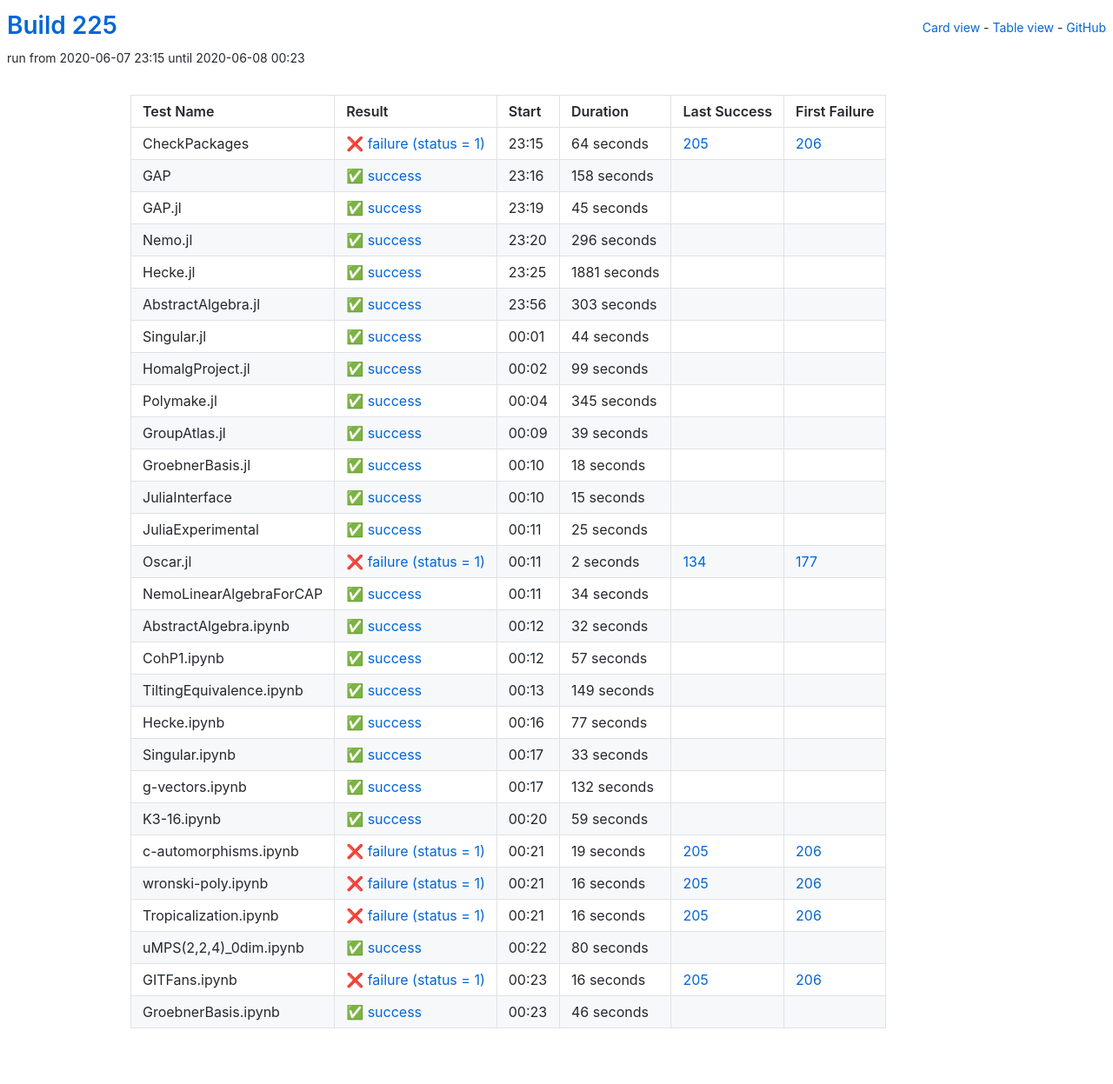
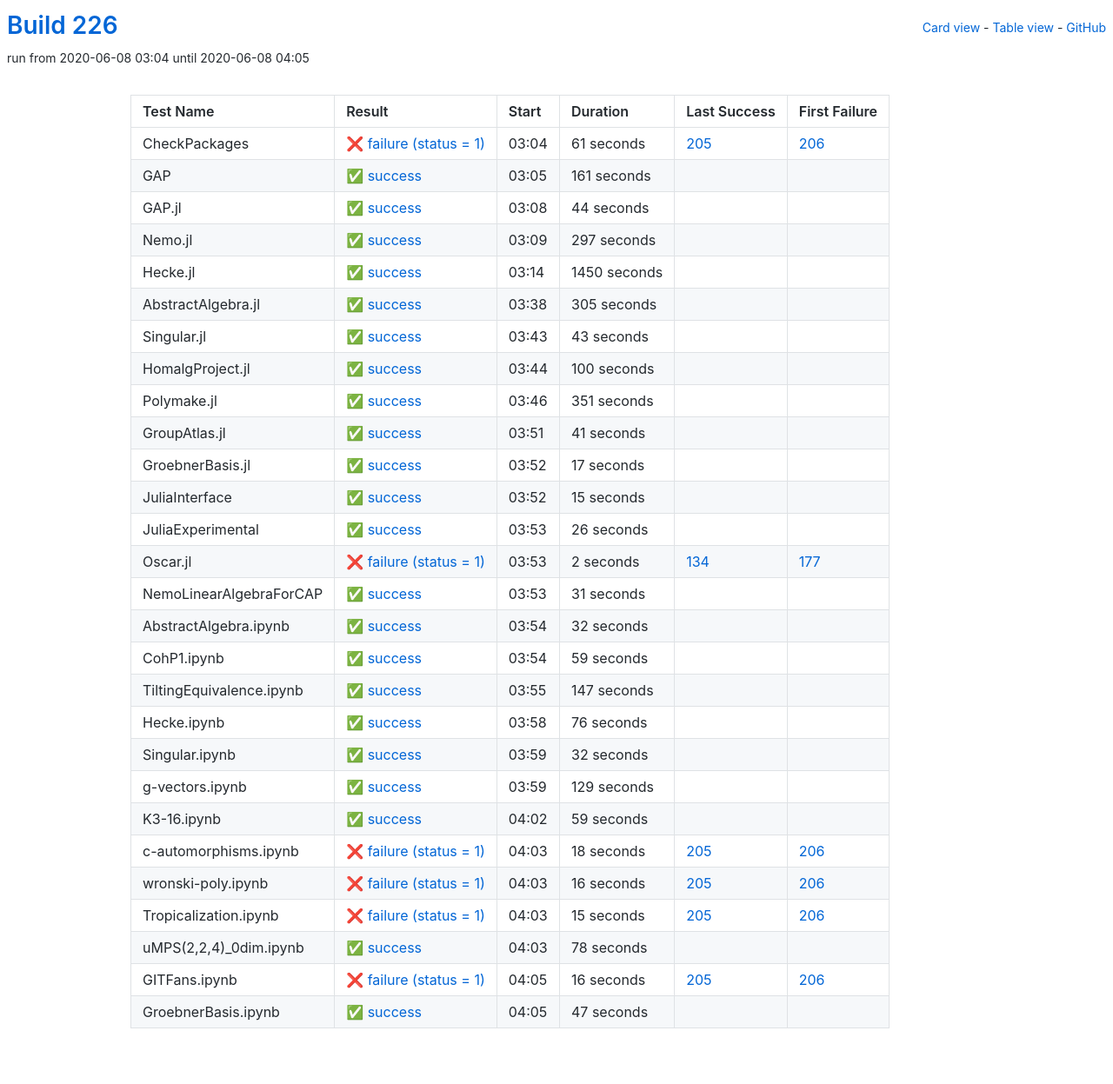
Before and after one commit to oscar-system/oscar-ci-status-stable, a Jekyll site: the page built from table.html, in a window 1280 px wide. Shown: the whole page at 87% size. Built offline with Jekyll 4.4.1, drawn with Linux system fonts in a browser that asks for light colours.

Commit message:
Build 226

```diff
--- a/_data/ci.yml
+++ b/_data/ci.yml
@@ -1,137 +1,137 @@
-build: 225
-build_url: https://oscarci.mathematik.uni-kl.de/job/oscar-stable/225/
+build: 226
+build_url: https://oscarci.mathematik.uni-kl.de/job/oscar-stable/226/
 job: oscar-stable
 tests:
-- duration: 64
+- duration: 61
   exitcode: 1
   first_failure: 206
   first_failure_url: https://oscarci.mathematik.uni-kl.de/job/oscar-stable/206/
   id: checkpackages
   last_success: 205
   last_success_url: https://oscarci.mathematik.uni-kl.de/job/oscar-stable/205/
-  log: https://oscarci.mathematik.uni-kl.de/job/oscar-stable/225/artifact/logs/build-225/CheckPackages.log
+  log: https://oscarci.mathematik.uni-kl.de/job/oscar-stable/226/artifact/logs/build-226/CheckPackages.log
   name: CheckPackages
-  start: 2020-06-07 23:15
+  start: 2020-06-08 03:04
   status: failure
   success: false
-- duration: 158
+- duration: 161
   exitcode: 0
   first_failure: false
   first_failure_url: null
   id: gap
   last_success: false
   last_success_url: null
-  log: https://oscarci.mathematik.uni-kl.de/job/oscar-stable/225/artifact/logs/build-225/GAP.log
+  log: https://oscarci.mathematik.uni-kl.de/job/oscar-stable/226/artifact/logs/build-226/GAP.log
   name: GAP
-  start: 2020-06-07 23:16
+  start: 2020-06-08 03:05
   status: success
   success: true
-- duration: 45
+- duration: 44
   exitcode: 0
   first_failure: false
   first_failure_url: null
   id: gap-jl
   last_success: false
   last_success_url: null
-  log: https://oscarci.mathematik.uni-kl.de/job/oscar-stable/225/artifact/logs/build-225/GAP.jl.log
+  log: https://oscarci.mathematik.uni-kl.de/job/oscar-stable/226/artifact/logs/build-226/GAP.jl.log
   name: GAP.jl
-  start: 2020-06-07 23:19
+  start: 2020-06-08 03:08
   status: success
   success: true
-- duration: 296
+- duration: 297
   exitcode: 0
   first_failure: false
   first_failure_url: null
   id: nemo-jl
   last_success: false
   last_success_url: null
-  log: https://oscarci.mathematik.uni-kl.de/job/oscar-stable/225/artifact/logs/build-225/Nemo.jl.log
+  log: https://oscarci.mathematik.uni-kl.de/job/oscar-stable/226/artifact/logs/build-226/Nemo.jl.log
   name: Nemo.jl
-  start: 2020-06-07 23:20
+  start: 2020-06-08 03:09
   status: success
   success: true
-- duration: 1881
+- duration: 1450
   exitcode: 0
   first_failure: false
   first_failure_url: null
   id: hecke-jl
   last_success: false
   last_success_url: null
-  log: https://oscarci.mathematik.uni-kl.de/job/oscar-stable/225/artifact/logs/build-225/Hecke.jl.log
+  log: https://oscarci.mathematik.uni-kl.de/job/oscar-stable/226/artifact/logs/build-226/Hecke.jl.log
   name: Hecke.jl
-  start: 2020-06-07 23:25
+  start: 2020-06-08 03:14
   status: success
   success: true
-- duration: 303
+- duration: 305
   exitcode: 0
   first_failure: false
   first_failure_url: null
   id: abstractalgebra-jl
   last_success: false
   last_success_url: null
-  log: https://oscarci.mathematik.uni-kl.de/job/oscar-stable/225/artifact/logs/build-225/AbstractAlgebra.jl.log
+  log: https://oscarci.mathematik.uni-kl.de/job/oscar-stable/226/artifact/logs/build-226/AbstractAlgebra.jl.log
   name: AbstractAlgebra.jl
-  start: 2020-06-07 23:56
+  start: 2020-06-08 03:38
   status: success
   success: true
-- duration: 44
+- duration: 43
   exitcode: 0
   first_failure: false
   first_failure_url: null
   id: singular-jl
   last_success: false
   last_success_url: null
-  log: https://oscarci.mathematik.uni-kl.de/job/oscar-stable/225/artifact/logs/build-225/Singular.jl.log
+  log: https://oscarci.mathematik.uni-kl.de/job/oscar-stable/226/artifact/logs/build-226/Singular.jl.log
   name: Singular.jl
-  start: 2020-06-08 00:01
+  start: 2020-06-08 03:43
   status: success
   success: true
-- duration: 99
+- duration: 100
   exitcode: 0
   first_failure: false
   first_failure_url: null
   id: homalgproject-jl
   last_success: false
   last_success_url: null
-  log: https://oscarci.mathematik.uni-kl.de/job/oscar-stable/225/artifact/logs/build-225/HomalgProject.jl.log
+  log: https://oscarci.mathematik.uni-kl.de/job/oscar-stable/226/artifact/logs/build-226/HomalgProject.jl.log
   name: HomalgProject.jl
-  start: 2020-06-08 00:02
+  start: 2020-06-08 03:44
   status: success
   success: true
-- duration: 345
+- duration: 351
   exitcode: 0
   first_failure: false
   first_failure_url: null
   id: polymake-jl
   last_success: false
   last_success_url: null
-  log: https://oscarci.mathematik.uni-kl.de/job/oscar-stable/225/artifact/logs/build-225/Polymake.jl.log
+  log: https://oscarci.mathematik.uni-kl.de/job/oscar-stable/226/artifact/logs/build-226/Polymake.jl.log
   name: Polymake.jl
-  start: 2020-06-08 00:04
+  start: 2020-06-08 03:46
   status: success
   success: true
-- duration: 39
+- duration: 41
   exitcode: 0
   first_failure: false
   first_failure_url: null
   id: groupatlas-jl
   last_success: false
   last_success_url: null
-  log: https://oscarci.mathematik.uni-kl.de/job/oscar-stable/225/artifact/logs/build-225/GroupAtlas.jl.log
+  log: https://oscarci.mathematik.uni-kl.de/job/oscar-stable/226/artifact/logs/build-226/GroupAtlas.jl.log
   name: GroupAtlas.jl
-  start: 2020-06-08 00:09
+  start: 2020-06-08 03:51
   status: success
   success: true
-- duration: 18
+- duration: 17
   exitcode: 0
   first_failure: false
   first_failure_url: null
   id: groebnerbasis-jl
   last_success: false
   last_success_url: null
-  log: https://oscarci.mathematik.uni-kl.de/job/oscar-stable/225/artifact/logs/build-225/GroebnerBasis.jl.log
+  log: https://oscarci.mathematik.uni-kl.de/job/oscar-stable/226/artifact/logs/build-226/GroebnerBasis.jl.log
   name: GroebnerBasis.jl
-  start: 2020-06-08 00:10
+  start: 2020-06-08 03:52
   status: success
   success: true
 - duration: 15
@@ -141,21 +141,21 @@ tests:
   id: juliainterface
   last_success: false
   last_success_url: null
-  log: https://oscarci.mathematik.uni-kl.de/job/oscar-stable/225/artifact/logs/build-225/JuliaInterface.log
+  log: https://oscarci.mathematik.uni-kl.de/job/oscar-stable/226/artifact/logs/build-226/JuliaInterface.log
   name: JuliaInterface
-  start: 2020-06-08 00:10
+  start: 2020-06-08 03:52
   status: success
   success: true
-- duration: 25
+- duration: 26
   exitcode: 0
   first_failure: false
   first_failure_url: null
   id: juliaexperimental
   last_success: false
   last_success_url: null
-  log: https://oscarci.mathematik.uni-kl.de/job/oscar-stable/225/artifact/logs/build-225/JuliaExperimental.log
+  log: https://oscarci.mathematik.uni-kl.de/job/oscar-stable/226/artifact/logs/build-226/JuliaExperimental.log
   name: JuliaExperimental
-  start: 2020-06-08 00:11
+  start: 2020-06-08 03:53
   status: success
   success: true
 - duration: 2
@@ -165,21 +165,21 @@ tests:
   id: oscar-jl
   last_success: 134
   last_success_url: https://oscarci.mathematik.uni-kl.de/job/oscar-stable/134/
-  log: https://oscarci.mathematik.uni-kl.de/job/oscar-stable/225/artifact/logs/build-225/Oscar.jl.log
+  log: https://oscarci.mathematik.uni-kl.de/job/oscar-stable/226/artifact/logs/build-226/Oscar.jl.log
   name: Oscar.jl
-  start: 2020-06-08 00:11
+  start: 2020-06-08 03:53
   status: failure
   success: false
-- duration: 34
+- duration: 31
   exitcode: 0
   first_failure: false
   first_failure_url: null
   id: nemolinearalgebraforcap
   last_success: false
   last_success_url: null
-  log: https://oscarci.mathematik.uni-kl.de/job/oscar-stable/225/artifact/logs/build-225/NemoLinearAlgebraForCAP.log
+  log: https://oscarci.mathematik.uni-kl.de/job/oscar-stable/226/artifact/logs/build-226/NemoLinearAlgebraForCAP.log
   name: NemoLinearAlgebraForCAP
-  start: 2020-06-08 00:11
+  start: 2020-06-08 03:53
   status: success
   success: true
 - duration: 32
@@ -189,69 +189,69 @@ tests:
   id: abstractalgebra-ipynb
   last_success: false
   last_success_url: null
-  log: https://oscarci.mathematik.uni-kl.de/job/oscar-stable/225/artifact/logs/build-225/AbstractAlgebra.ipynb.log
+  log: https://oscarci.mathematik.uni-kl.de/job/oscar-stable/226/artifact/logs/build-226/AbstractAlgebra.ipynb.log
   name: AbstractAlgebra.ipynb
-  start: 2020-06-08 00:12
+  start: 2020-06-08 03:54
   status: success
   success: true
-- duration: 57
+- duration: 59
   exitcode: 0
   first_failure: false
   first_failure_url: null
   id: cohp1-ipynb
   last_success: false
   last_success_url: null
-  log: https://oscarci.mathematik.uni-kl.de/job/oscar-stable/225/artifact/logs/build-225/CohP1.ipynb.log
+  log: https://oscarci.mathematik.uni-kl.de/job/oscar-stable/226/artifact/logs/build-226/CohP1.ipynb.log
   name: CohP1.ipynb
-  start: 2020-06-08 00:12
+  start: 2020-06-08 03:54
   status: success
   success: true
-- duration: 149
+- duration: 147
   exitcode: 0
   first_failure: false
   first_failure_url: null
   id: tiltingequivalence-ipynb
   last_success: false
   last_success_url: null
-  log: https://oscarci.mathematik.uni-kl.de/job/oscar-stable/225/artifact/logs/build-225/TiltingEquivalence.ipynb.log
+  log: https://oscarci.mathematik.uni-kl.de/job/oscar-stable/226/artifact/logs/build-226/TiltingEquivalence.ipynb.log
   name: TiltingEquivalence.ipynb
-  start: 2020-06-08 00:13
+  start: 2020-06-08 03:55
   status: success
   success: true
-- duration: 77
+- duration: 76
   exitcode: 0
   first_failure: false
   first_failure_url: null
   id: hecke-ipynb
   last_success: false
   last_success_url: null
-  log: https://oscarci.mathematik.uni-kl.de/job/oscar-stable/225/artifact/logs/build-225/Hecke.ipynb.log
+  log: https://oscarci.mathematik.uni-kl.de/job/oscar-stable/226/artifact/logs/build-226/Hecke.ipynb.log
   name: Hecke.ipynb
-  start: 2020-06-08 00:16
+  start: 2020-06-08 03:58
   status: success
   success: true
-- duration: 33
+- duration: 32
   exitcode: 0
   first_failure: false
   first_failure_url: null
   id: singular-ipynb
   last_success: false
   last_success_url: null
-  log: https://oscarci.mathematik.uni-kl.de/job/oscar-stable/225/artifact/logs/build-225/Singular.ipynb.log
+  log: https://oscarci.mathematik.uni-kl.de/job/oscar-stable/226/artifact/logs/build-226/Singular.ipynb.log
   name: Singular.ipynb
-  start: 2020-06-08 00:17
+  start: 2020-06-08 03:59
   status: success
   success: true
-- duration: 132
+- duration: 129
   exitcode: 0
   first_failure: false
   first_failure_url: null
   id: g-vectors-ipynb
   last_success: false
   last_success_url: null
-  log: https://oscarci.mathematik.uni-kl.de/job/oscar-stable/225/artifact/logs/build-225/g-vectors.ipynb.log
+  log: https://oscarci.mathematik.uni-kl.de/job/oscar-stable/226/artifact/logs/build-226/g-vectors.ipynb.log
   name: g-vectors.ipynb
-  start: 2020-06-08 00:17
+  start: 2020-06-08 03:59
   status: success
   success: true
 - duration: 59
@@ -261,21 +261,21 @@ tests:
   id: k3-16-ipynb
   last_success: false
   last_success_url: null
-  log: https://oscarci.mathematik.uni-kl.de/job/oscar-stable/225/artifact/logs/build-225/K3-16.ipynb.log
+  log: https://oscarci.mathematik.uni-kl.de/job/oscar-stable/226/artifact/logs/build-226/K3-16.ipynb.log
   name: K3-16.ipynb
-  start: 2020-06-08 00:20
+  start: 2020-06-08 04:02
   status: success
   success: true
-- duration: 19
+- duration: 18
   exitcode: 1
   first_failure: 206
   first_failure_url: https://oscarci.mathematik.uni-kl.de/job/oscar-stable/206/
   id: c-automorphisms-ipynb
   last_success: 205
   last_success_url: https://oscarci.mathematik.uni-kl.de/job/oscar-stable/205/
-  log: https://oscarci.mathematik.uni-kl.de/job/oscar-stable/225/artifact/logs/build-225/c-automorphisms.ipynb.log
+  log: https://oscarci.mathematik.uni-kl.de/job/oscar-stable/226/artifact/logs/build-226/c-automorphisms.ipynb.log
   name: c-automorphisms.ipynb
-  start: 2020-06-08 00:21
+  start: 2020-06-08 04:03
   status: failure
   success: false
 - duration: 16
@@ -285,33 +285,33 @@ tests:
   id: wronski-poly-ipynb
   last_success: 205
   last_success_url: https://oscarci.mathematik.uni-kl.de/job/oscar-stable/205/
-  log: https://oscarci.mathematik.uni-kl.de/job/oscar-stable/225/artifact/logs/build-225/wronski-poly.ipynb.log
+  log: https://oscarci.mathematik.uni-kl.de/job/oscar-stable/226/artifact/logs/build-226/wronski-poly.ipynb.log
   name: wronski-poly.ipynb
-  start: 2020-06-08 00:21
+  start: 2020-06-08 04:03
   status: failure
   success: false
-- duration: 16
+- duration: 15
   exitcode: 1
   first_failure: 206
   first_failure_url: https://oscarci.mathematik.uni-kl.de/job/oscar-stable/206/
   id: tropicalization-ipynb
   last_success: 205
   last_success_url: https://oscarci.mathematik.uni-kl.de/job/oscar-stable/205/
-  log: https://oscarci.mathematik.uni-kl.de/job/oscar-stable/225/artifact/logs/build-225/Tropicalization.ipynb.log
+  log: https://oscarci.mathematik.uni-kl.de/job/oscar-stable/226/artifact/logs/build-226/Tropicalization.ipynb.log
   name: Tropicalization.ipynb
-  start: 2020-06-08 00:21
+  start: 2020-06-08 04:03
   status: failure
   success: false
-- duration: 80
+- duration: 78
   exitcode: 0
   first_failure: false
   first_failure_url: null
   id: umps-2-2-4-0dim-ipynb
   last_success: false
   last_success_url: null
-  log: https://oscarci.mathematik.uni-kl.de/job/oscar-stable/225/artifact/logs/build-225/uMPS-2-2-4-_0dim.ipynb.log
+  log: https://oscarci.mathematik.uni-kl.de/job/oscar-stable/226/artifact/logs/build-226/uMPS-2-2-4-_0dim.ipynb.log
   name: uMPS(2,2,4)_0dim.ipynb
-  start: 2020-06-08 00:22
+  start: 2020-06-08 04:03
   status: success
   success: true
 - duration: 16
@@ -321,20 +321,20 @@ tests:
   id: gitfans-ipynb
   last_success: 205
   last_success_url: https://oscarci.mathematik.uni-kl.de/job/oscar-stable/205/
-  log: https://oscarci.mathematik.uni-kl.de/job/oscar-stable/225/artifact/logs/build-225/GITFans.ipynb.log
+  log: https://oscarci.mathematik.uni-kl.de/job/oscar-stable/226/artifact/logs/build-226/GITFans.ipynb.log
   name: GITFans.ipynb
-  start: 2020-06-08 00:23
+  start: 2020-06-08 04:05
   status: failure
   success: false
-- duration: 46
+- duration: 47
   exitcode: 0
   first_failure: false
   first_failure_url: null
   id: groebnerbasis-ipynb
   last_success: false
   last_success_url: null
-  log: https://oscarci.mathematik.uni-kl.de/job/oscar-stable/225/artifact/logs/build-225/GroebnerBasis.ipynb.log
+  log: https://oscarci.mathematik.uni-kl.de/job/oscar-stable/226/artifact/logs/build-226/GroebnerBasis.ipynb.log
   name: GroebnerBasis.ipynb
-  start: 2020-06-08 00:23
+  start: 2020-06-08 04:05
   status: success
   success: true
```
Also changed, not shown: README.md.
